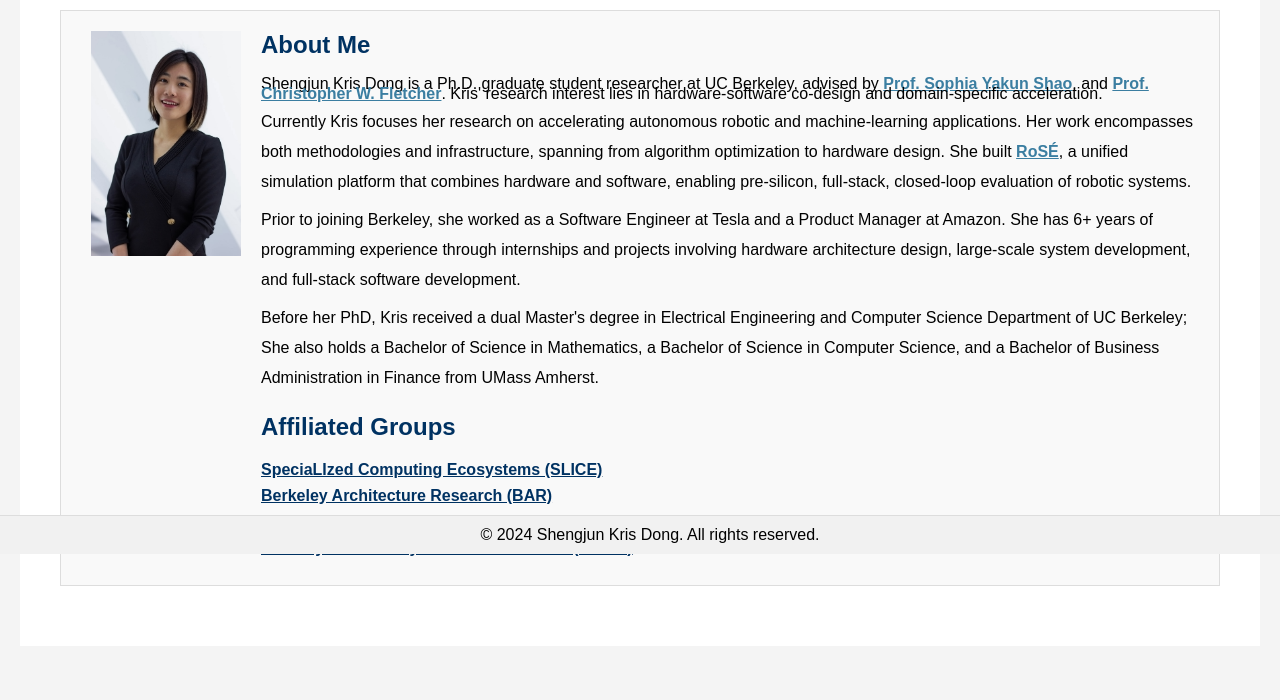
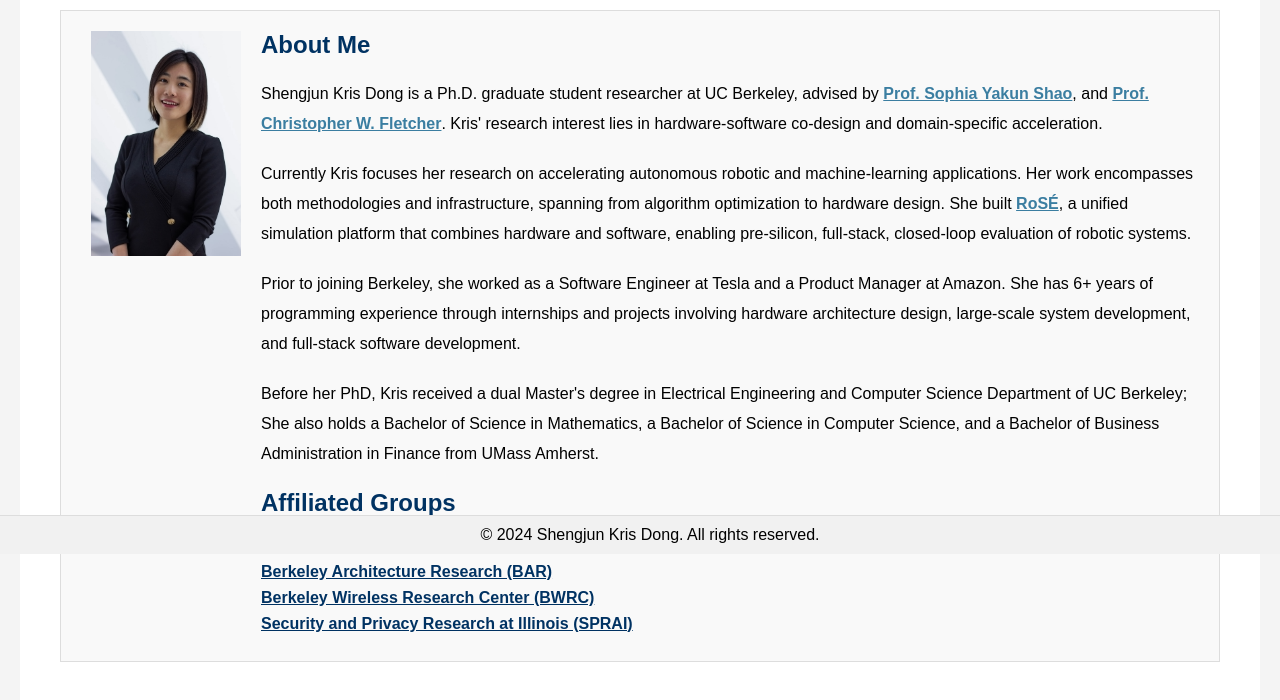
Before and after one commit to kris-dong/personal-website-page, a plain HTML site: page index.html in a window 1280 px wide. Shown: the part 246-946 px from the top of the page. Before the commit the page ends 892 px from the top, so only its background shows below. Drawn offline with Linux system fonts and the light colour scheme.

Commit message:
Update index.html

```diff
--- a/index.html
+++ b/index.html
@@ -174,9 +174,9 @@
                 <img src="KrisDong.jpg" alt="ProfilePic">
                 <div class="text">
                     <h2>About Me</h2>
-                    <p style="line-height: 10px;">Shengjun Kris Dong is a Ph.D. graduate student researcher at UC Berkeley, advised by <a href="https://people.eecs.berkeley.edu/~ysshao/" style="color: #3B7EA1; font-weight: bold;">Prof. Sophia Yakun Shao</a>, and <a href="https://cwfletcher.github.io/" style="color: #3B7EA1; font-weight: bold;">Prof. Christopher W. Fletcher</a>. Kris' research interest lies in hardware-software co-design and domain-specific acceleration. </p>
-                    <p style="line-height: 30px;">Currently Kris focuses her research on accelerating autonomous robotic and machine-learning applications. Her work encompasses both methodologies and infrastructure, spanning from algorithm optimization to hardware design. She built <a href="https://github.com/ucb-bar/RoSE" style="color: #3B7EA1; font-weight: bold;">RoSÉ</a>, a unified simulation platform that combines hardware and software, enabling pre-silicon, full-stack, closed-loop evaluation of robotic systems. </p>
-                    <p style="line-height: 30px;">Prior to joining Berkeley, she worked as a Software Engineer at Tesla and a Product Manager at Amazon. She has 6+ years of programming experience through internships and projects involving hardware architecture design, large-scale system development, and full-stack software development. </p>
+                    <p style="line-height: 30px; margin-bottom: 20px;">Shengjun Kris Dong is a Ph.D. graduate student researcher at UC Berkeley, advised by <a href="https://people.eecs.berkeley.edu/~ysshao/" style="color: #3B7EA1; font-weight: bold;">Prof. Sophia Yakun Shao</a>, and <a href="https://cwfletcher.github.io/" style="color: #3B7EA1; font-weight: bold;">Prof. Christopher W. Fletcher</a>. Kris' research interest lies in hardware-software co-design and domain-specific acceleration. </p>
+                    <p style="line-height: 30px; margin-bottom: 20px;">Currently Kris focuses her research on accelerating autonomous robotic and machine-learning applications. Her work encompasses both methodologies and infrastructure, spanning from algorithm optimization to hardware design. She built <a href="https://github.com/ucb-bar/RoSE" style="color: #3B7EA1; font-weight: bold;">RoSÉ</a>, a unified simulation platform that combines hardware and software, enabling pre-silicon, full-stack, closed-loop evaluation of robotic systems. </p>
+                    <p style="line-height: 30px; margin-bottom: 20px;">Prior to joining Berkeley, she worked as a Software Engineer at Tesla and a Product Manager at Amazon. She has 6+ years of programming experience through internships and projects involving hardware architecture design, large-scale system development, and full-stack software development. </p>
 
                     <p style="line-height: 30px; margin-bottom: 20px;">Before her PhD, Kris received a dual Master's degree in Electrical Engineering and Computer Science Department of UC Berkeley; She also holds a Bachelor of Science in Mathematics, a Bachelor of Science in Computer Science, and a Bachelor of Business Administration in Finance from UMass Amherst.</p>
                 <div class="text">
```
